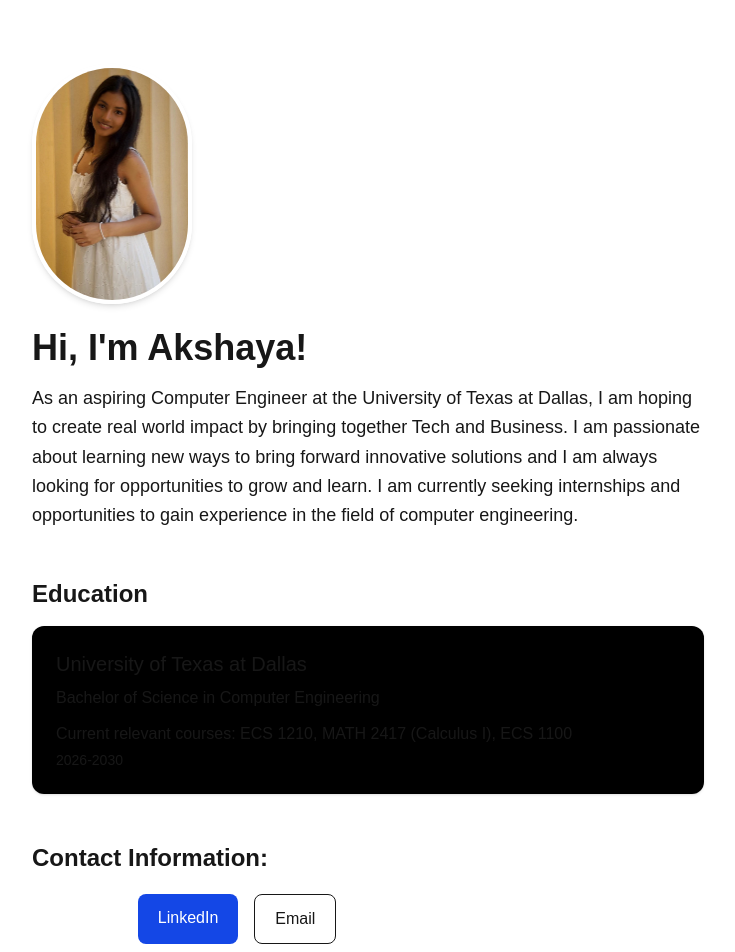
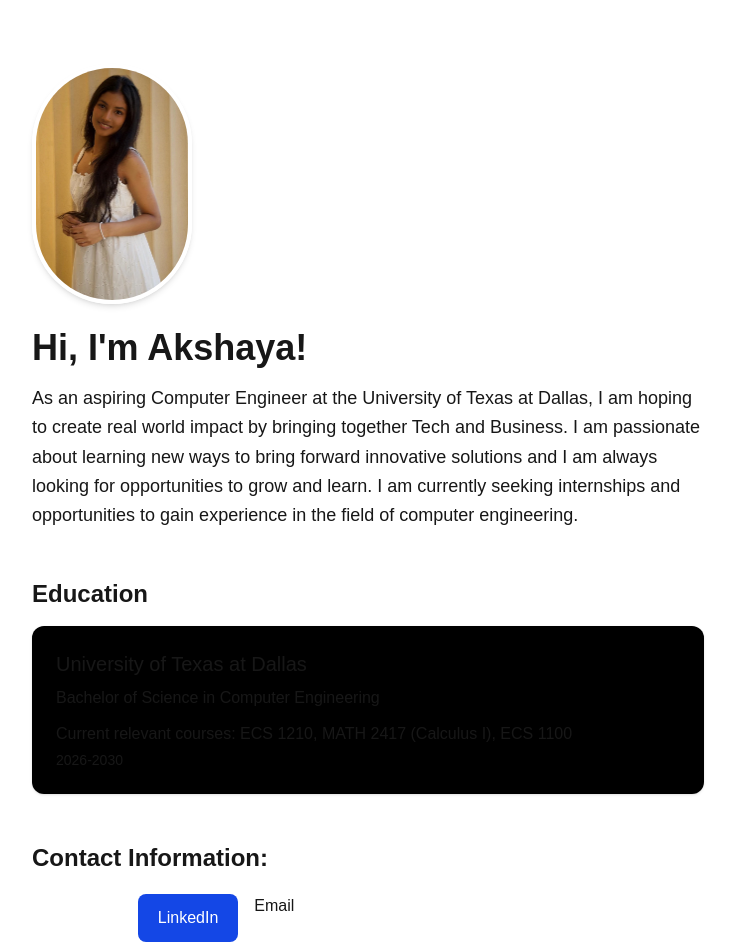
Before and after one commit to akshayarasakatla/Akshaya_Portfolio-, a Next.js app: page / in a window 1280 px wide. Shown: the top 952 px of the page, without its empty margins (272-1007 px from the left). Built offline with nearby package versions, Linux system fonts and the light colour scheme.

Commit message:
edited email contact

```diff
--- a/app/page.tsx
+++ b/app/page.tsx
@@ -74,9 +74,7 @@ export default function Home() {
             </a>
 
             <a
-              href="akshaya.rasakatla@gmail.com"
-              className="rounded-lg border border-white-300 px-5 py-3 hover:bg-white-100 transition"
-            >
+              href="akshaya.rasakatla@gmail.com"            >
               Email
             </a>
           </div>
```
